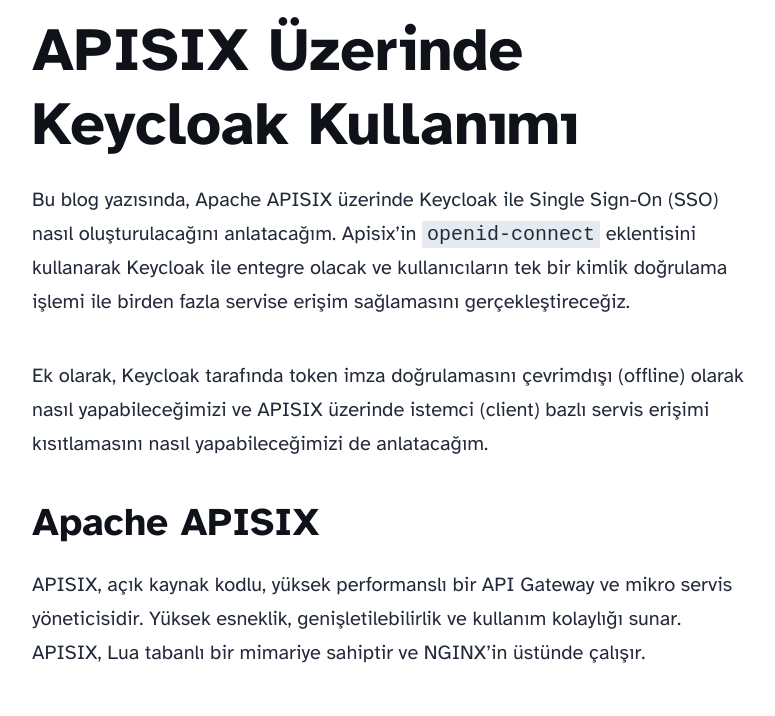
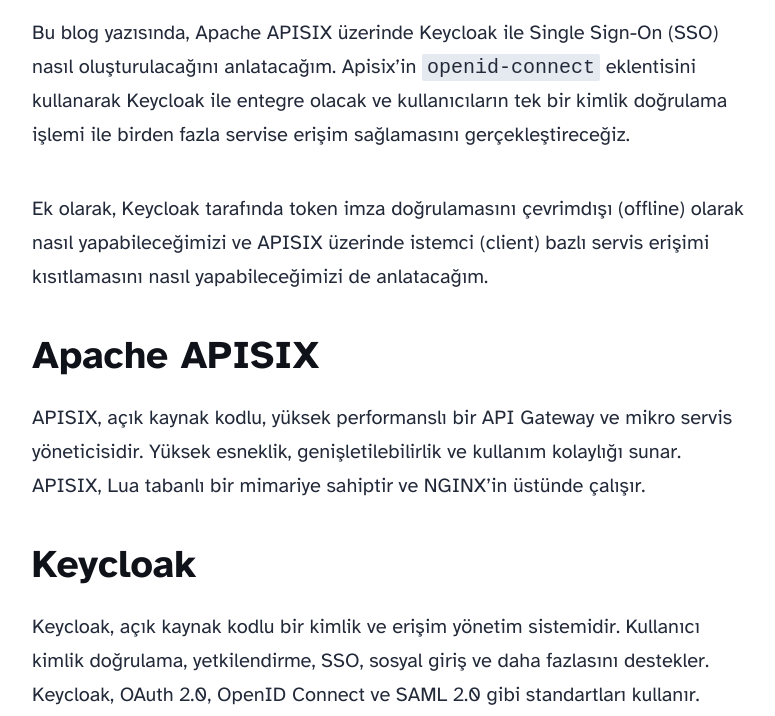
Before and after one commit to zhoommer/blog, an Astro site: page /blog/7 in a window 1280 px wide. Shown: the part 1159-1875 px from the top of the page, without its empty margins (248-1023 px from the left). Built offline with nearby package versions, Linux system fonts and the light colour scheme; Astro itself is replaced by a stand-in of ours.

Commit message:
updated blog 7 title

```diff
--- a/src/content/blog/7.md
+++ b/src/content/blog/7.md
@@ -5,7 +5,6 @@
 heroImage: '/keycloak.png'
 ---
 
-# APISIX Üzerinde Keycloak Kullanımı
 
 Bu blog yazısında, Apache APISIX üzerinde Keycloak ile Single Sign-On (SSO) nasıl oluşturulacağını anlatacağım. Apisix'in `openid-connect` eklentisini kullanarak Keycloak ile entegre olacak ve kullanıcıların tek bir kimlik doğrulama işlemi ile birden fazla servise erişim sağlamasını gerçekleştireceğiz.
 
```
